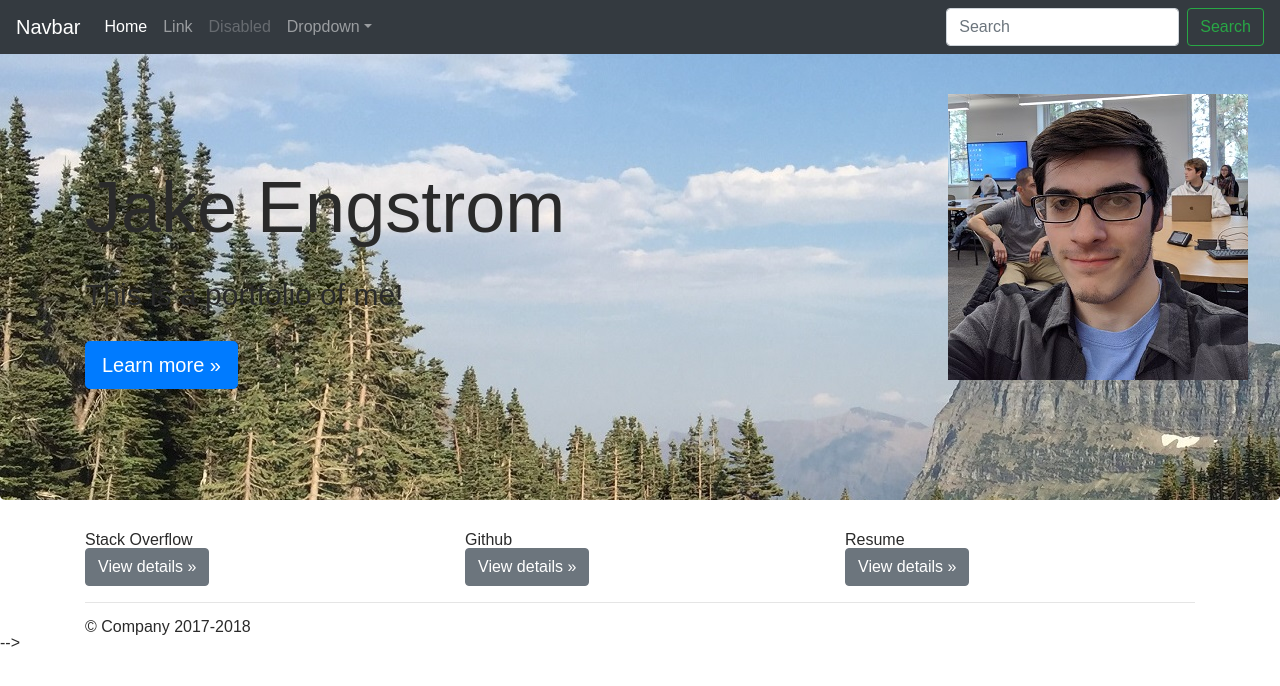
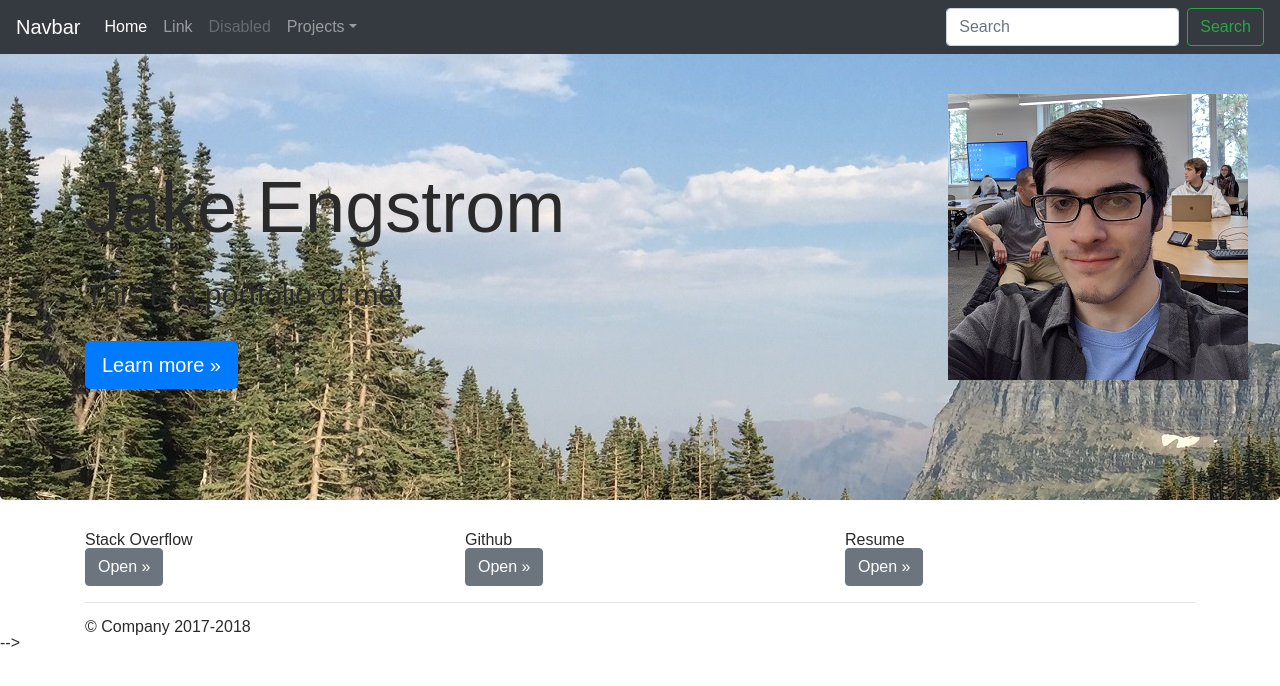
Before and after one commit to jakeengstrom3/jakeengstrom3.github.io, a plain HTML site: page index.html in a window 1280 px wide. Drawn offline with nearby package versions, Linux system fonts and the light colour scheme.

Commit message:
Added Live Resume and Data Vis Links

```diff
--- a/index.html
+++ b/index.html
@@ -37,11 +37,10 @@
             <a class="nav-link disabled" href="#">Disabled</a>
           </li>
           <li class="nav-item dropdown">
-            <a class="nav-link dropdown-toggle" href="http://example.com" id="dropdown01" data-toggle="dropdown" aria-haspopup="true" aria-expanded="false">Dropdown</a>
+            <a class="nav-link dropdown-toggle" href="http://example.com" id="dropdown01" data-toggle="dropdown" aria-haspopup="true" aria-expanded="false">Projects</a>
             <div class="dropdown-menu" aria-labelledby="dropdown01">
-              <a class="dropdown-item" href="#">Action</a>
-              <a class="dropdown-item" href="#">Another action</a>
-              <a class="dropdown-item" href="#">Something else here</a>
+              <a class="dropdown-item" href="https://jakeengstrom3.github.io/zagster-client/">Zagster Data Visualization Project</a>
+
             </div>
           </li>
         </ul>
@@ -70,15 +69,15 @@
         <div class="row">
           <div class="col-md-4">
             <h2>Stack Overflow</h2>
-            <p><a class="btn btn-secondary" href="https://stackoverflow.com/users/12155838/jakeengstrom3" role="button">View details &raquo;</a></p>
+            <p><a class="btn btn-secondary" href="https://stackoverflow.com/users/12155838/jakeengstrom3" role="button">Open &raquo;</a></p>
           </div>
           <div class="col-md-4">
             <h2>Github</h2>
-            <p><a class="btn btn-secondary" href="https://github.com/jakeengstrom3" role="button">View details &raquo;</a></p>
+            <p><a class="btn btn-secondary" href="https://github.com/jakeengstrom3" role="button">Open &raquo;</a></p>
           </div>
           <div class="col-md-4">
             <h2>Resume</h2>
-            <p><a class="btn btn-secondary" href="#" role="button">View details &raquo;</a></p>
+            <p><a class="btn btn-secondary" href="Resume.pdf" role="button">Open &raquo;</a></p>
           </div>
         </div>
 
```
Also changed, not shown: 1 other file.
